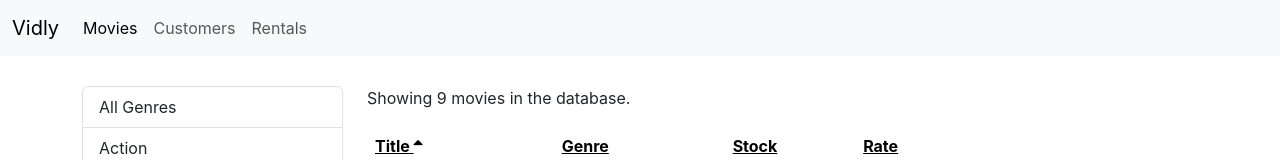
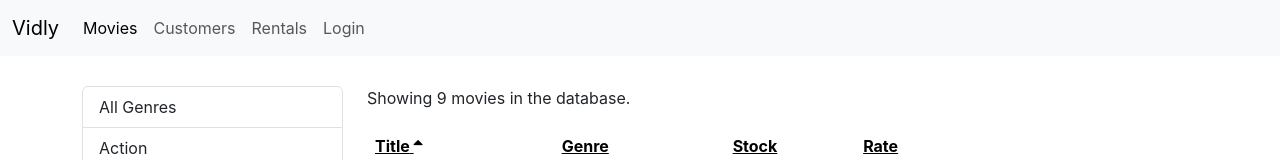
Before and after one commit to jabez-abija2399/React_projects, a React (Create React App) app in the folder vidly/: page /movies in a window 1280 px wide. Shown: the top 160 px of the page. Built offline with nearby package versions, Linux system fonts and the light colour scheme.

Commit message:
Add Login link to NavBar for user authentication navigation

```diff
--- a/vidly/src/components/navBar.jsx
+++ b/vidly/src/components/navBar.jsx
@@ -19,6 +19,7 @@
 
 
                             <NavLink className="nav-item nav-link" to="/rentals">Rentals</NavLink>
+                            <NavLink className="nav-item nav-link" to="/login">Login</NavLink>
 
                     </div>
                 </div>
```
